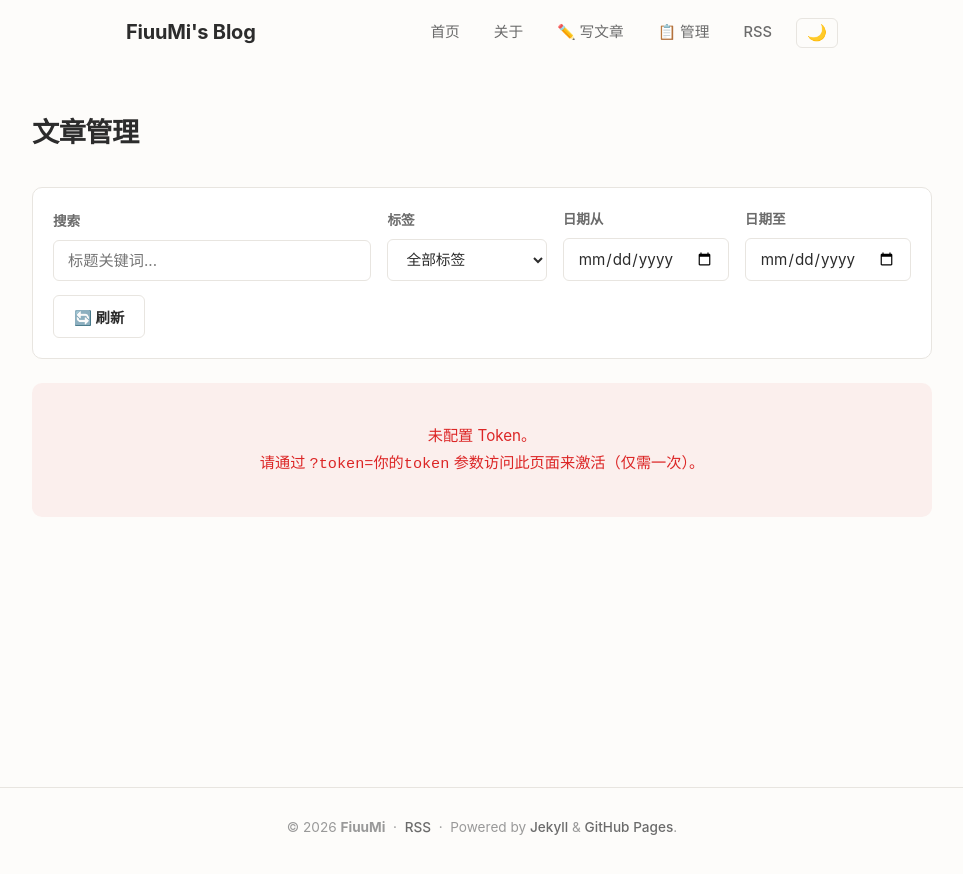
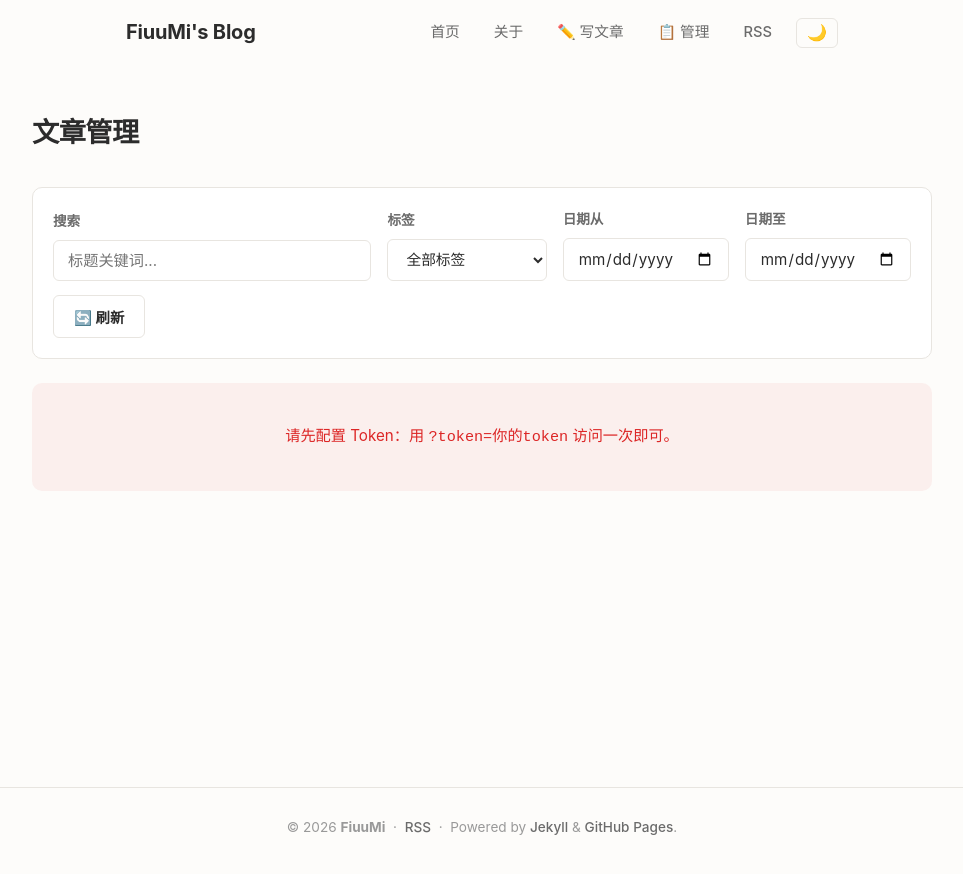
Before and after one commit to fiuumi/fiuumi.github.io, a Jekyll site: the page built from manage.md, in a window 1280 px wide. Shown: the top 874 px of the page, without its empty margins (158-1121 px from the left). Built offline with Jekyll 4.4.1, drawn with Linux system fonts in a browser that asks for light colours; nearby versions of some CDN libraries; part of the change alters nothing that is shown.

Commit message:
🐛 加固管理搜索：双事件绑定（input+keyup）· 缓存版本号 · Token提示优化

```diff
--- a/assets/js/manage.js
+++ b/assets/js/manage.js
@@ -1,177 +1,112 @@
 /* ============================================
-   FiuuMi's Blog — 文章管理
-   搜索 · 编辑 · 删除
+   FiuuMi's Blog — 文章管理 v2
    ============================================ */
 
 (function () {
   'use strict';
 
-  var TOKEN_KEY = 'blog-gh-token';
-  var REPO_OWNER = 'fiuumi';
-  var REPO_NAME = 'fiuumi.github.io';
-  var BRANCH = 'main';
+  var TK = 'blog-gh-token';
+  var OWNER = 'fiuumi', REPO = 'fiuumi.github.io', BR = 'main';
 
-  // ── DOM ───────────────────────────────────
-  var filterKeyword = document.getElementById('filter-keyword');
-  var filterTag = document.getElementById('filter-tag');
-  var filterDateFrom = document.getElementById('filter-date-from');
-  var filterDateTo = document.getElementById('filter-date-to');
-  var btnRefresh = document.getElementById('btn-refresh');
-  var manageCount = document.getElementById('manage-count');
-  var manageLoading = document.getElementById('manage-loading');
-  var manageError = document.getElementById('manage-error');
-  var manageList = document.getElementById('manage-list');
-  var manageTbody = document.getElementById('manage-tbody');
-  var manageEmpty = document.getElementById('manage-empty');
-  var deleteModal = document.getElementById('delete-modal');
-  var deleteTitle = document.getElementById('delete-title');
-  var btnConfirmDelete = document.getElementById('btn-confirm-delete');
-  var btnCancelDelete = document.getElementById('btn-cancel-delete');
-  var deleteStatus = document.getElementById('delete-status');
+  // DOM
+  var fKw = id('filter-keyword'), fTag = id('filter-tag');
+  var fFrom = id('filter-date-from'), fTo = id('filter-date-to');
+  var btnR = id('btn-refresh'), cnt = id('manage-count');
+  var loadEl = id('manage-loading'), errEl = id('manage-error');
+  var listEl = id('manage-list'), tbody = id('manage-tbody'), emptyEl = id('manage-empty');
+  var dModal = id('delete-modal'), dTitle = id('delete-title');
+  var dOk = id('btn-confirm-delete'), dCancel = id('btn-cancel-delete'), dStatus = id('delete-status');
 
-  var allPosts = [];
-  var currentDelete = null;
+  var posts = [], delTarget = null;
 
-  // ── Token ─────────────────────────────────
-  function getToken() {
-    var s = localStorage.getItem(TOKEN_KEY);
-    if (s) return s;
-    var p = new URLSearchParams(window.location.search);
-    var t = p.get('token');
-    if (t) {
-      localStorage.setItem(TOKEN_KEY, t);
-      window.history.replaceState({}, '', window.location.origin + window.location.pathname);
-      return t;
-    }
+  function id(s) { return document.getElementById(s); }
+
+  // Token
+  function token() {
+    var s = localStorage.getItem(TK); if (s) return s;
+    var t = new URLSearchParams(location.search).get('token');
+    if (t) { localStorage.setItem(TK, t); history.replaceState({},'',location.origin+location.pathname); return t; }
     return null;
   }
 
-  // ── API ───────────────────────────────────
+  // API
   function api(url, opts) {
-    var token = getToken();
-    if (!token) return Promise.reject(new Error('NO_TOKEN'));
-    opts = opts || {};
-    opts.headers = opts.headers || {};
-    opts.headers['Authorization'] = 'token ' + token;
+    var t = token();
+    if (!t) { err('请先配置 Token：用 <code>?token=你的token</code> 访问一次即可。'); return Promise.reject('NO_TOKEN'); }
+    opts = opts || {}; opts.headers = opts.headers || {};
+    opts.headers['Authorization'] = 'token ' + t;
     opts.headers['Accept'] = 'application/vnd.github.v3+json';
-    return fetch(url, opts).then(function (r) {
-      return r.json().then(function (d) { return { ok: r.ok, status: r.status, data: d }; });
+    return fetch(url, opts).then(function(r){
+      return r.json().then(function(d){ return {ok:r.ok, code:r.status, body:d}; });
     });
   }
 
-  function b64decode(s) {
-    try { return decodeURIComponent(escape(atob(s.replace(/\s/g, '')))); }
-    catch (e) { return atob(s.replace(/\s/g, '')); }
+  function b64(s) {
+    try { return decodeURIComponent(escape(atob(s.replace(/\s/g,'')))); }
+    catch(e) { return atob(s.replace(/\s/g,'')); }
   }
 
-  // ── Front Matter 解析 ────────────────────
-  function parseFM(raw) {
+  // Front Matter
+  function fmParse(raw) {
     var m = raw.match(/^---\s*\n([\s\S]*?)\n---/);
     if (!m) return {};
-    var fm = {};
-    var lines = m[1].split('\n');
-    var inTags = false, tagBuf = [];
+    var o = {}, lines = m[1].split('\n'), inT = false, tb = [];
     for (var i = 0; i < lines.length; i++) {
-      var line = lines[i];
-      // 多行 tags
-      if (inTags) {
-        var tm = line.match(/^\s*-[ ]*(.+)/);
-        if (tm) { tagBuf.push(tm[1].trim()); continue; }
-        else { inTags = false; fm.tags = tagBuf; }
-      }
-      var kv = line.match(/^(\w+):\s*(.*)$/);
+      var L = lines[i];
+      if (inT) { var tm = L.match(/^\s*-[ ]*(.+)/); if (tm) { tb.push(tm[1].trim()); continue; } else { inT=false; o.tags=tb; } }
+      var kv = L.match(/^(\w+):\s*(.*)/);
       if (!kv) continue;
-      var key = kv[1], val = kv[2].trim();
-      if (key === 'tags') {
-        // 支持 ['a','b'] 或 [a, b] 或 "a, b" 等格式
-        val = val.replace(/^["']|["']$/g, '');
-        if (val.startsWith('[')) {
-          fm.tags = val.replace(/[\[\]'"]/g, '').split(/[,，]/).map(function(t){return t.trim();}).filter(Boolean);
-        } else if (val) {
-          // 单值 tags: tag1
-          fm.tags = [val];
-        } else {
-          inTags = true; tagBuf = [];
-        }
-      } else {
-        fm[key] = val.replace(/^["']|["']$/g, '');
-      }
+      var k = kv[1], v = kv[2].trim().replace(/^["']|["']$/g,'');
+      if (k === 'tags') {
+        if (v.startsWith('[')) { o.tags = v.replace(/[\[\]'"]/g,'').split(/[,，]/).map(function(x){return x.trim();}).filter(Boolean); }
+        else if (v) { o.tags = [v]; }
+        else { inT = true; tb = []; }
+      } else { o[k] = v; }
     }
-    return fm;
+    return o;
   }
 
-  function fileDate(name) {
-    var m = name.match(/^(\d{4}-\d{2}-\d{2})-/);
-    return m ? m[1] : '';
+  function fileDate(n) { var m = n.match(/^(\d{4}-\d{2}-\d{2})-/); return m?m[1]:''; }
+
+  // 加载
+  function load() {
+    loadEl.style.display = 'block'; errEl.style.display = 'none'; listEl.style.display = 'none';
+    api('https://api.github.com/repos/'+OWNER+'/'+REPO+'/contents/_posts?ref='+BR)
+    .then(function(r){
+      if (r.code === 404) { posts=[]; render(); return; }
+      if (!r.ok) throw new Error('HTTP '+r.code+': '+(r.body.message||''));
+      var jobs = r.body.map(function(f){
+        return api(f.url+'?ref='+BR).then(function(fr){
+          if (!fr.ok) return null;
+          var raw = b64(fr.body.content), fm = fmParse(raw);
+          return { name:f.name, path:f.path, sha:fr.body.sha,
+            title: fm.title || f.name.replace(/^\d{4}-\d{2}-\d{2}-/,'').replace(/\.md$/,''),
+            date: fileDate(f.name), tags: fm.tags||[], content:raw };
+        }).catch(function(){return null;});
+      });
+      return Promise.all(jobs).then(function(ps){
+        posts = ps.filter(Boolean);
+        posts.sort(function(a,b){return b.date.localeCompare(a.date);});
+        fillTags(); render();
+      });
+    }).catch(function(e){
+      if (e === 'NO_TOKEN') return;
+      err('加载失败：'+e.message+'<br>Token 可能已过期或无权限。');
+    }).finally(function(){ loadEl.style.display = 'none'; });
   }
 
-  // ── 加载 ──────────────────────────────────
-  function load() {
-    if (!manageLoading || !manageError || !manageList) return;
-    manageLoading.style.display = 'block';
-    manageError.style.display = 'none';
-    manageList.style.display = 'none';
-
-    var token = getToken();
-    if (!token) {
-      manageLoading.style.display = 'none';
-      showErr('未配置 Token。<br>请通过 <code>?token=你的token</code> 参数访问此页面来激活（仅需一次）。');
-      return;
-    }
-
-    api('https://api.github.com/repos/' + REPO_OWNER + '/' + REPO_NAME + '/contents/_posts?ref=' + BRANCH)
-      .then(function (r) {
-        if (r.status === 404) { allPosts = []; render(); return; }
-        if (!r.ok) throw new Error('HTTP ' + r.status + ': ' + (r.data.message || '未知'));
-
-        var jobs = r.data.map(function (f) {
-          return api(f.url + '?ref=' + BRANCH).then(function (fr) {
-            if (!fr.ok) return null;
-            var raw = b64decode(fr.data.content);
-            var fm = parseFM(raw);
-            return {
-              name: f.name, path: f.path, sha: fr.data.sha,
-              title: fm.title || f.name.replace(/^\d{4}-\d{2}-\d{2}-/, '').replace(/\.md$/, ''),
-              date: fileDate(f.name),
-              tags: fm.tags || [],
-              content: raw
-            };
-          }).catch(function () { return null; });
-        });
-
-        return Promise.all(jobs).then(function (posts) {
-          allPosts = posts.filter(Boolean);
-          allPosts.sort(function (a, b) { return b.date.localeCompare(a.date); });
-          fillTags();
-          render();
-        });
-      })
-      .catch(function (err) {
-        if (err.message === 'NO_TOKEN') { showErr('未配置 Token。'); return; }
-        showErr('加载失败：' + err.message + '<br>请检查 Token 是否有效，或刷新重试。');
-      })
-      .finally(function () { manageLoading.style.display = 'none'; });
+  function fillTags() {
+    var set = {}; posts.forEach(function(p){(p.tags||[]).forEach(function(t){set[t]=true;});});
+    var cur = fTag.value;
+    fTag.innerHTML = '<option value="">全部标签</option>';
+    Object.keys(set).sort().forEach(function(t){ fTag.innerHTML += '<option value="'+esc(t)+'">'+esc(t)+'</option>'; });
+    fTag.value = cur;
   }
 
-  // ── 标签下拉 ──────────────────────────────
-  function fillTags() {
-    var set = {};
-    allPosts.forEach(function (p) { (p.tags||[]).forEach(function (t) { set[t]=true; }); });
-    var cur = filterTag.value;
-    filterTag.innerHTML = '<option value="">全部标签</option>';
-    Object.keys(set).sort().forEach(function (t) {
-      filterTag.innerHTML += '<option value="' + esc(t) + '">' + esc(t) + '</option>';
-    });
-    filterTag.value = cur;
-  }
-
-  // ── 筛选 ──────────────────────────────────
+  // 筛选
   function filtered() {
-    var kw = filterKeyword.value.trim().toLowerCase();
-    var tg = filterTag.value;
-    var df = filterDateFrom.value;
-    var dt = filterDateTo.value;
-    return allPosts.filter(function (p) {
+    var kw = fKw.value.trim().toLowerCase(), tg = fTag.value, df = fFrom.value, dt = fTo.value;
+    return posts.filter(function(p){
       if (kw && p.title.toLowerCase().indexOf(kw) === -1) return false;
       if (tg && (p.tags||[]).indexOf(tg) === -1) return false;
       if (df && p.date < df) return false;
@@ -180,32 +115,28 @@
     });
   }
 
-  // ── 渲染 ──────────────────────────────────
+  // 渲染
   function render() {
-    var posts = filtered();
-    manageCount.textContent = '共 ' + posts.length + ' 篇';
-    manageList.style.display = 'block';
+    var list = filtered();
+    cnt.textContent = '共 ' + list.length + ' 篇（总计 ' + posts.length + ' 篇）';
+    listEl.style.display = 'block';
 
-    if (!manageTbody) return;
+    if (!tbody) { err('页面结构异常，请刷新重试。'); return; }
 
-    if (posts.length === 0) {
-      manageTbody.innerHTML = '';
-      manageEmpty.style.display = 'block';
+    if (list.length === 0) {
+      tbody.innerHTML = '';
+      emptyEl.style.display = 'block';
     } else {
-      manageEmpty.style.display = 'none';
-      manageTbody.innerHTML = posts.map(function (p) {
-        var tagHtml = (p.tags||[]).map(function (t) {
-          return '<span class="tag tag-sm">' + esc(t) + '</span>';
-        }).join(' ');
-        var slug = p.name.replace(/^\d{4}-\d{2}-\d{2}-/, '').replace(/\.md$/, '');
-        var link = '/' + p.date.replace(/-/g, '/') + '/' + slug + '/';
-        return '<tr>' +
-          '<td><a href="' + link + '" target="_blank" class="post-link">' + esc(p.title) + '</a></td>' +
-          '<td class="col-date">' + esc(p.date) + '</td>' +
-          '<td>' + (tagHtml || '—') + '</td>' +
-          '<td class="col-actions">' +
-            '<button class="btn btn-sm btn-secondary btn-edit" data-path="' + esc(p.path) + '">✏️</button> ' +
-            '<button class="btn btn-sm btn-danger-outline btn-delete" data-path="' + esc(p.path) + '" data-title="' + esc(p.title) + '">🗑</button>' +
+      emptyEl.style.display = 'none';
+      tbody.innerHTML = list.map(function(p){
+        var tg = (p.tags||[]).map(function(t){return '<span class="tag tag-sm">'+esc(t)+'</span>';}).join(' ');
+        var slug = p.name.replace(/^\d{4}-\d{2}-\d{2}-/,'').replace(/\.md$/,'');
+        var lnk = '/'+p.date.replace(/-/g,'/')+'/'+slug+'/';
+        return '<tr><td><a href="'+lnk+'" target="_blank" class="post-link">'+esc(p.title)+'</a></td>'+
+          '<td class="col-date">'+esc(p.date)+'</td><td>'+(tg||'—')+'</td>'+
+          '<td class="col-actions">'+
+            '<button class="btn btn-sm btn-secondary" data-edit="'+esc(p.path)+'">✏️</button> '+
+            '<button class="btn btn-sm btn-danger-outline" data-del="'+esc(p.path)+'" data-dtitle="'+esc(p.title)+'">🗑</button>'+
           '</td></tr>';
       }).join('');
     }
@@ -213,87 +144,59 @@
   }
 
   function bind() {
-    if (!manageTbody) return;
-    manageTbody.querySelectorAll('.btn-edit').forEach(function (b) {
-      b.addEventListener('click', function () {
-        window.location.href = '/editor/?edit=' + encodeURIComponent(b.dataset.path);
-      });
+    if (!tbody) return;
+    tbody.querySelectorAll('[data-edit]').forEach(function(b){
+      b.onclick = function(){ location.href='/editor/?edit='+encodeURIComponent(b.dataset.edit); };
     });
-    manageTbody.querySelectorAll('.btn-delete').forEach(function (b) {
-      b.addEventListener('click', function () {
-        openDel(b.dataset.path, b.dataset.title);
-      });
+    tbody.querySelectorAll('[data-del]').forEach(function(b){
+      b.onclick = function(){ delOpen(b.dataset.del, b.dataset.dtitle); };
     });
   }
 
-  // ── 删除 ──────────────────────────────────
-  function openDel(path, title) {
-    currentDelete = { path: path };
-    deleteTitle.textContent = title;
-    deleteStatus.textContent = '';
-    deleteStatus.className = 'publish-status';
-    deleteModal.style.display = 'flex';
-    btnConfirmDelete.disabled = false;
-    btnConfirmDelete.textContent = '确认删除';
+  // 删除
+  function delOpen(path, title) {
+    delTarget = path; dTitle.textContent = title;
+    dStatus.textContent = ''; dStatus.className = 'publish-status';
+    dModal.style.display = 'flex'; dOk.disabled = false; dOk.textContent = '确认删除';
   }
+  function delClose() { dModal.style.display = 'none'; delTarget = null; }
 
-  function closeDel() { deleteModal.style.display = 'none'; currentDelete = null; }
+  dOk.onclick = function(){
+    if (!delTarget) return;
+    var p = posts.find(function(x){return x.path===delTarget;});
+    if (!p) { dStatus.textContent = '❌ 找不到'; dStatus.className = 'publish-status error'; return; }
+    dOk.disabled = true; dOk.textContent = '⏳'; dStatus.textContent = '';
+    api('https://api.github.com/repos/'+OWNER+'/'+REPO+'/contents/'+p.path, {
+      method:'DELETE', body: JSON.stringify({message:'🗑 '+p.title, sha:p.sha, branch:BR})
+    }).then(function(r){
+      if (r.ok) {
+        dStatus.textContent = '✅ 已删除'; dStatus.className = 'publish-status success';
+        posts = posts.filter(function(x){return x.path!==p.path;});
+        render(); setTimeout(delClose, 800);
+      } else {
+        dStatus.textContent = '❌ HTTP '+r.code+': '+(r.body.message||''); dStatus.className = 'publish-status error';
+      }
+    }).catch(function(e){
+      dStatus.textContent = '❌ '+e.message; dStatus.className = 'publish-status error';
+    }).finally(function(){ dOk.disabled = false; dOk.textContent = '确认删除'; });
+  };
+  dCancel.onclick = delClose;
+  dModal.onclick = function(e){ if (e.target===dModal) delClose(); };
 
-  btnConfirmDelete.addEventListener('click', function () {
-    if (!currentDelete) return;
-    var post = allPosts.find(function (p) { return p.path === currentDelete.path; });
-    if (!post) { deleteStatus.innerHTML = '❌ 找不到该文章'; deleteStatus.className = 'publish-status error'; return; }
-    btnConfirmDelete.disabled = true;
-    btnConfirmDelete.textContent = '⏳';
-    deleteStatus.textContent = '';
+  // 搜索事件 —— 同时监听 input 和 keyup 确保触发
+  var t;
+  function scheduleRender() { clearTimeout(t); t = setTimeout(render, 200); }
+  fKw.addEventListener('input', scheduleRender);
+  fKw.addEventListener('keyup', scheduleRender);
+  fTag.addEventListener('change', render);
+  fFrom.addEventListener('change', render);
+  fTo.addEventListener('change', render);
+  btnR.addEventListener('click', load);
 
-    api('https://api.github.com/repos/' + REPO_OWNER + '/' + REPO_NAME + '/contents/' + post.path, {
-      method: 'DELETE',
-      body: JSON.stringify({ message: '🗑 删除：' + post.title, sha: post.sha, branch: BRANCH })
-    }).then(function (r) {
-      if (r.ok) {
-        deleteStatus.textContent = '✅ 已删除'; deleteStatus.className = 'publish-status success';
-        allPosts = allPosts.filter(function (p) { return p.path !== post.path; });
-        render();
-        setTimeout(closeDel, 800);
-      } else {
-        deleteStatus.textContent = '❌ 失败 HTTP ' + r.status + ': ' + (r.data.message||'');
-        deleteStatus.className = 'publish-status error';
-      }
-    }).catch(function (e) {
-      deleteStatus.textContent = '❌ ' + e.message;
-      deleteStatus.className = 'publish-status error';
-    }).finally(function () {
-      btnConfirmDelete.disabled = false;
-      btnConfirmDelete.textContent = '确认删除';
-    });
-  });
+  // 工具
+  function esc(s) { var d = document.createElement('div'); d.appendChild(document.createTextNode(s)); return d.innerHTML; }
+  function err(msg) { if (errEl) { errEl.innerHTML = msg; errEl.style.display = 'block'; } }
 
-  btnCancelDelete.addEventListener('click', closeDel);
-  deleteModal.addEventListener('click', function (e) { if (e.target === deleteModal) closeDel(); });
-
-  // ── 事件 ──────────────────────────────────
-  var filterTimer;
-  filterKeyword.addEventListener('input', function () {
-    clearTimeout(filterTimer);
-    filterTimer = setTimeout(render, 250);
-  });
-  filterTag.addEventListener('change', render);
-  filterDateFrom.addEventListener('change', render);
-  filterDateTo.addEventListener('change', render);
-  btnRefresh.addEventListener('click', load);
-
-  // ── 工具 ──────────────────────────────────
-  function esc(s) {
-    var d = document.createElement('div');
-    d.appendChild(document.createTextNode(s));
-    return d.innerHTML;
-  }
-  function showErr(msg) {
-    if (manageError) { manageError.innerHTML = msg; manageError.style.display = 'block'; }
-  }
-
-  // ── 启动 ──────────────────────────────────
+  // 启动
   load();
-
 })();
--- a/manage.md
+++ b/manage.md
@@ -90,4 +90,4 @@ title: 文章管理
   </div>
 </div>
 
-<script src="{{ '/assets/js/manage.js' | relative_url }}"></script>
+<script src="{{ '/assets/js/manage.js' | relative_url }}?v=2"></script>
```
